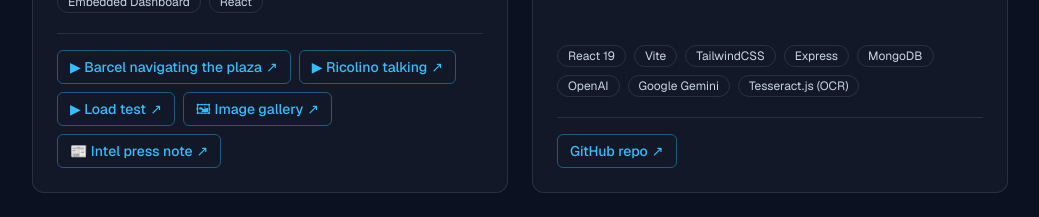
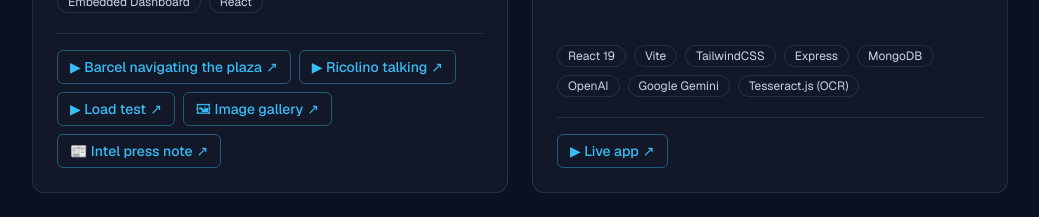
Before and after one commit to daniel-fausto/portfolio, a Next.js app: page / in a window 1280 px wide. Shown: the part 1640-1857 px from the top of the page, without its empty margins (120-1159 px from the left). Built offline with nearby package versions, Linux system fonts and the light colour scheme.

Commit message:
feat: Agenda Inteligente live app link (repo now private)

```diff
--- a/src/app/data.ts
+++ b/src/app/data.ts
@@ -42,7 +42,7 @@ export const projects: Project[] = [
       "Full-stack app that processes documents intelligently: upload an image and it extracts and structures the data with OCR and LLMs. Built as a personal project to explore applied AI.",
     tech: ["React 19", "Vite", "TailwindCSS", "Express", "MongoDB", "OpenAI", "Google Gemini", "Tesseract.js (OCR)"],
     links: [
-      { label: "GitHub repo", href: "https://github.com/daniel-fausto/agenda-inteligente" },
+      { label: "▶ Live app", href: "https://agenda-inteligente-b34e7.web.app/dashboard" },
     ],
   },
   {
```
